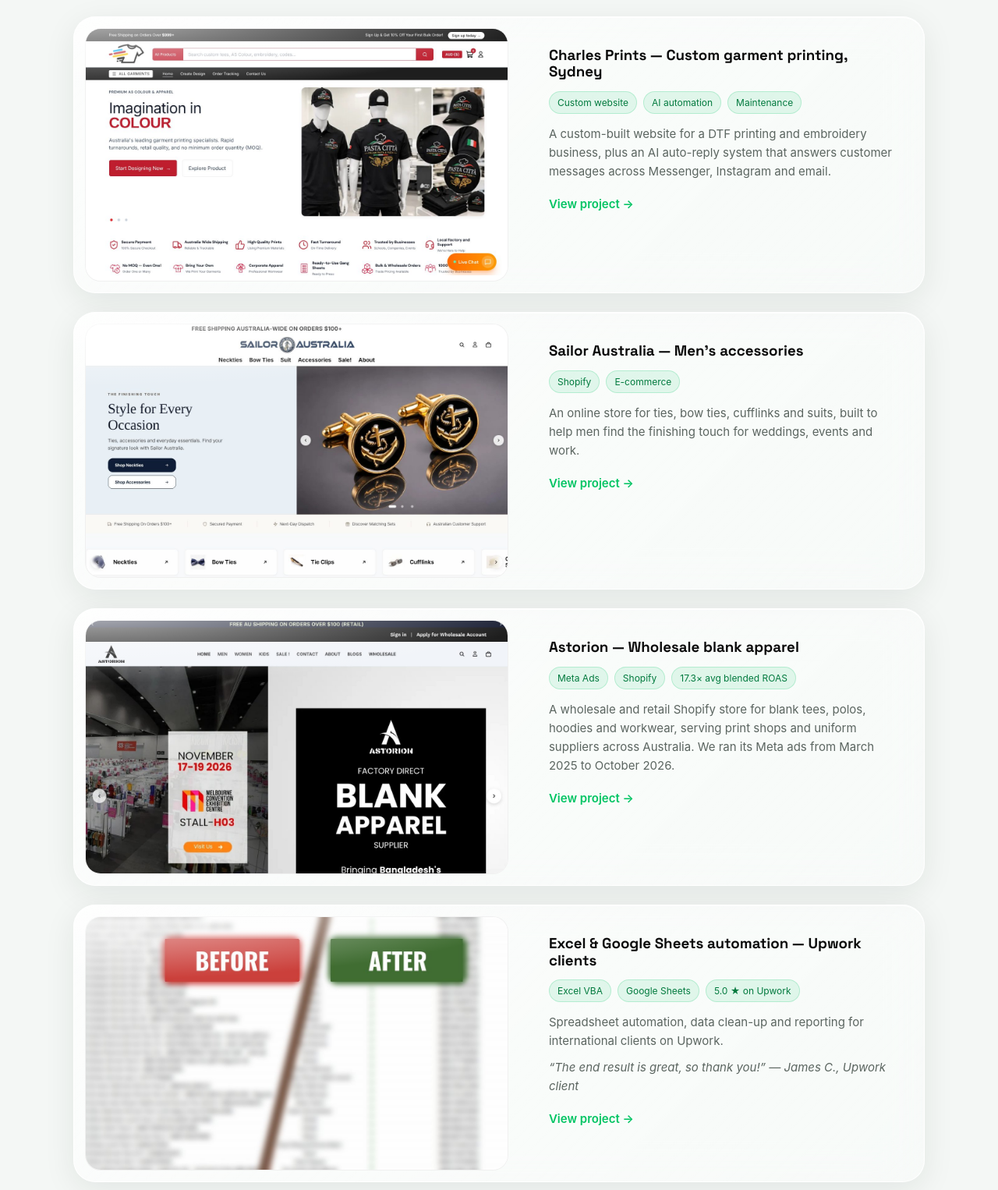
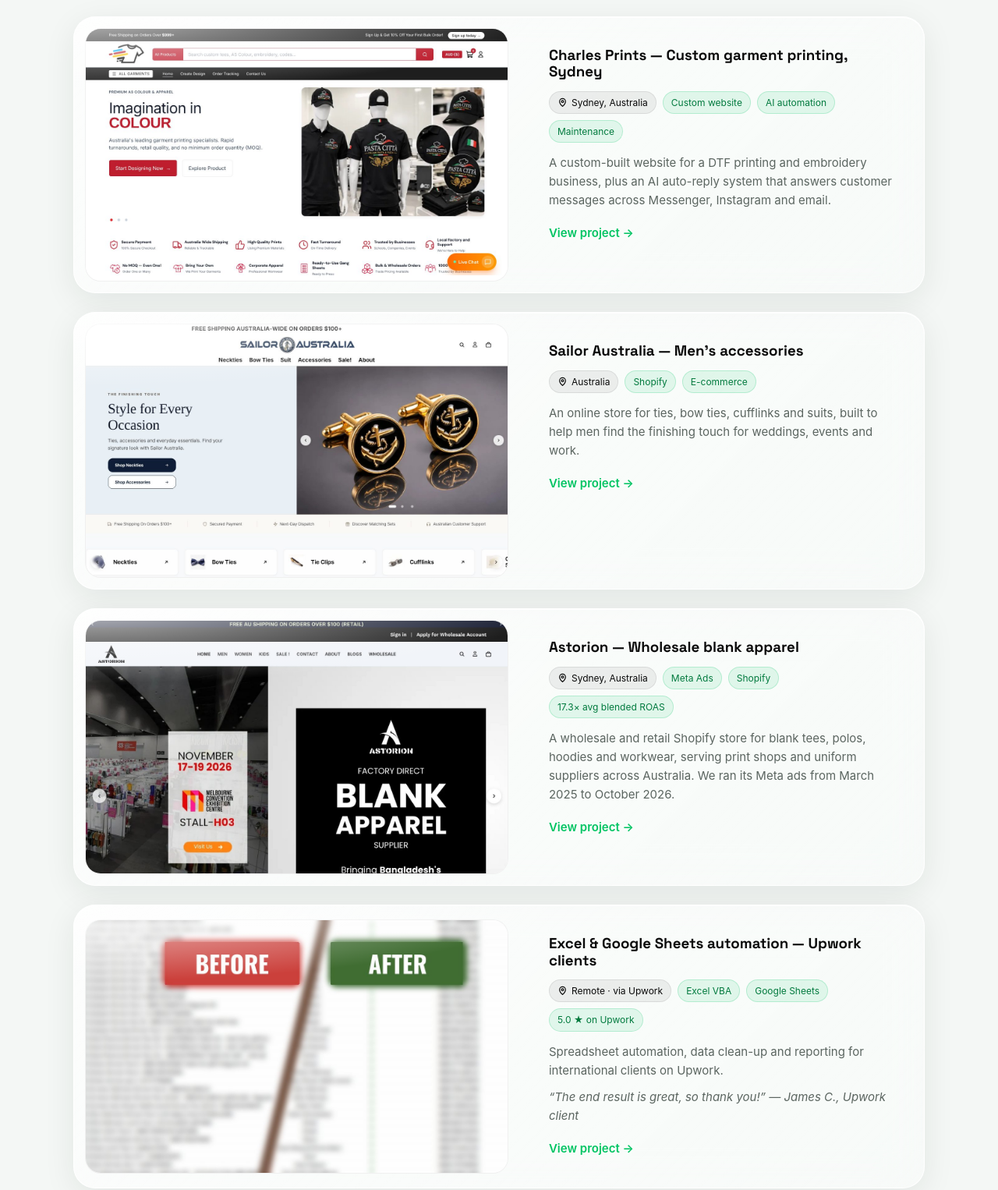
Before and after one commit to sadman199820/scaleup360-website, a plain HTML site: page index.html in a window 1280 px wide. Shown: the part 1420-2946 px from the top of the page at 78% size. Drawn offline with Linux system fonts and the light colour scheme.

Commit message:
Add client location badges to portfolio
Co-Authored-By: Claude Opus 5.5 <noreply@anthropic.com>
Claude-Session: https://claude.ai/code/session_01Le2Fazn2fiwdkMq86kx7MG

```diff
--- a/index.html
+++ b/index.html
@@ -491,6 +491,9 @@ footer .wrap{align-items:center}
 .lbyt{color:rgba(255,255,255,.75);font-size:13px;font-weight:600}
 body.lb-open{overflow:hidden}
 body.lb-open .mbar,body.lb-open #prog,body.lb-open #dotc,body.lb-open #glow{display:none!important}
+
+.chip.loc{display:inline-flex;align-items:center;gap:5px;background:rgba(0,0,0,.06)!important;border-color:rgba(0,0,0,.08)!important;color:var(--text)!important}
+body.dark .chip.loc{background:rgba(255,255,255,.1)!important;border-color:rgba(255,255,255,.16)!important}
 </style>
 </head>
 <body>
@@ -547,25 +550,25 @@ body.lb-open .mbar,body.lb-open #prog,body.lb-open #dotc,body.lb-open #glow{disp
   <div class="work">
     <div class="case" onclick="location.hash='charles-prints'" style="cursor:pointer"><div class="vis shot"><img loading="lazy" src="shots/charles-prints.jpg" alt="Charles Prints website home page"></div><div class="info">
       <h3>Charles Prints — Custom garment printing, Sydney</h3>
-      <div class="chips"><span class="chip">Custom website</span><span class="chip">AI automation</span><span class="chip">Maintenance</span></div>
+      <div class="chips"><span class="chip loc"><svg viewBox="0 0 24 24" width="13" height="13" fill="none" stroke="currentColor" stroke-width="2.2" stroke-linecap="round" stroke-linejoin="round" aria-hidden="true"><path d="M12 21s-7-6.2-7-11.5a7 7 0 0 1 14 0C19 14.8 12 21 12 21z"/><circle cx="12" cy="9.5" r="2.5"/></svg>Sydney, Australia</span><span class="chip">Custom website</span><span class="chip">AI automation</span><span class="chip">Maintenance</span></div>
       <p>A custom-built website for a DTF printing and embroidery business, plus an AI auto-reply system that answers customer messages across Messenger, Instagram and email.</p>
       <span class="more">View project →</span>
     </div></div>
     <div class="case" onclick="location.hash='sailor-australia'" style="cursor:pointer"><div class="vis shot"><img loading="lazy" src="shots/sailor-australia.jpg" alt="Sailor Australia website home page"></div><div class="info">
       <h3>Sailor Australia — Men's accessories</h3>
-      <div class="chips"><span class="chip">Shopify</span><span class="chip">E-commerce</span></div>
+      <div class="chips"><span class="chip loc"><svg viewBox="0 0 24 24" width="13" height="13" fill="none" stroke="currentColor" stroke-width="2.2" stroke-linecap="round" stroke-linejoin="round" aria-hidden="true"><path d="M12 21s-7-6.2-7-11.5a7 7 0 0 1 14 0C19 14.8 12 21 12 21z"/><circle cx="12" cy="9.5" r="2.5"/></svg>Australia</span><span class="chip">Shopify</span><span class="chip">E-commerce</span></div>
       <p>An online store for ties, bow ties, cufflinks and suits, built to help men find the finishing touch for weddings, events and work.</p>
       <span class="more">View project →</span>
     </div></div>
     <div class="case" onclick="location.hash='astorion'" style="cursor:pointer"><div class="vis shot"><img loading="lazy" src="shots/astorion.jpg" alt="Astorion website home page"></div><div class="info">
       <h3>Astorion — Wholesale blank apparel</h3>
-      <div class="chips"><span class="chip">Meta Ads</span><span class="chip">Shopify</span><span class="chip">17.3× avg blended ROAS</span></div>
+      <div class="chips"><span class="chip loc"><svg viewBox="0 0 24 24" width="13" height="13" fill="none" stroke="currentColor" stroke-width="2.2" stroke-linecap="round" stroke-linejoin="round" aria-hidden="true"><path d="M12 21s-7-6.2-7-11.5a7 7 0 0 1 14 0C19 14.8 12 21 12 21z"/><circle cx="12" cy="9.5" r="2.5"/></svg>Sydney, Australia</span><span class="chip">Meta Ads</span><span class="chip">Shopify</span><span class="chip">17.3× avg blended ROAS</span></div>
       <p>A wholesale and retail Shopify store for blank tees, polos, hoodies and workwear, serving print shops and uniform suppliers across Australia. We ran its Meta ads from March 2025 to October 2026.</p>
       <span class="more">View project →</span>
     </div></div>
     <div class="case" onclick="location.hash='data-automation'" style="cursor:pointer"><div class="vis shot"><img loading="lazy" src="media/data/before-after.jpg" alt="Spreadsheet before and after automated clean-up"></div><div class="info">
       <h3>Excel &amp; Google Sheets automation — Upwork clients</h3>
-      <div class="chips"><span class="chip">Excel VBA</span><span class="chip">Google Sheets</span><span class="chip">5.0 ★ on Upwork</span></div>
+      <div class="chips"><span class="chip loc"><svg viewBox="0 0 24 24" width="13" height="13" fill="none" stroke="currentColor" stroke-width="2.2" stroke-linecap="round" stroke-linejoin="round" aria-hidden="true"><path d="M12 21s-7-6.2-7-11.5a7 7 0 0 1 14 0C19 14.8 12 21 12 21z"/><circle cx="12" cy="9.5" r="2.5"/></svg>Remote · via Upwork</span><span class="chip">Excel VBA</span><span class="chip">Google Sheets</span><span class="chip">5.0 ★ on Upwork</span></div>
       <p>Spreadsheet automation, data clean-up and reporting for international clients on Upwork.</p>
       <p style="margin-top:10px;font-style:italic">“The end result is great, so thank you!” — James C., Upwork client</p>
       <span class="more">View project →</span>
@@ -777,7 +780,7 @@ body.lb-open .mbar,body.lb-open #prog,body.lb-open #dotc,body.lb-open #glow{disp
 <div class="pf" id="pf-data-automation"><div class="inner">
 <a class="close" href="#work" aria-label="Close">✕</a>
 <div class="head"><div class="eyebrow">Case study</div><h2>Excel &amp; Google Sheets automation</h2><p>Spreadsheet automation, data clean-up and reporting delivered to clients through Upwork, using Excel VBA, macros, Google Sheets formulas and Python.</p>
-<div class="meta"><div><b>5.0 out of 5</b>Upwork rating</div><div><b>Excel · Google Sheets · VBA · Python</b>Tools</div><div><b>2024 – 2025</b>Projects</div></div></div>
+<div class="meta"><div><b>Remote, via Upwork</b>Location</div><div><b>5.0 out of 5</b>Upwork rating</div><div><b>Excel · Google Sheets · VBA · Python</b>Tools</div><div><b>2024 – 2025</b>Projects</div></div></div>
 <div class="browser"><div class="bar"><i></i><i></i><i></i><span>Before → After</span></div><div class="screen shot"><img loading="lazy" src="media/data/before-after.jpg" alt="Spreadsheet before and after automated clean-up"></div></div>
 <div class="pbox" style="margin-bottom:20px"><h3>Client feedback</h3><p style="font-size:18px;color:var(--text)">“There was a lot of back and forth on this job but Sadman was always quick to reply and eager to solve issues. The end result is great, so thank you!”</p><p style="margin-top:10px">James C. · Upwork · “Excel Guru to auto sort data to summarized table” · September 2024 · 5.0 ★</p></div>
 <div class="pgrid"><div class="pbox"><h3>Client projects</h3><ul><li>Auto-sorting raw sales data into a summarised report table (Excel VBA), Sep 2024</li><li>Google Sheet to detailed Excel conversion, Jul – Sep 2025</li><li>Data fixes and follow-up improvements for repeat clients, 2024</li></ul></div><div class="pbox"><h3>Portfolio projects</h3><ul><li>Automating data extraction in Excel with VBA &amp; macros</li><li>Python script for renaming files in bulk</li><li>Automated Google Sheets dashboard with formulas and functions</li></ul></div></div>
```
